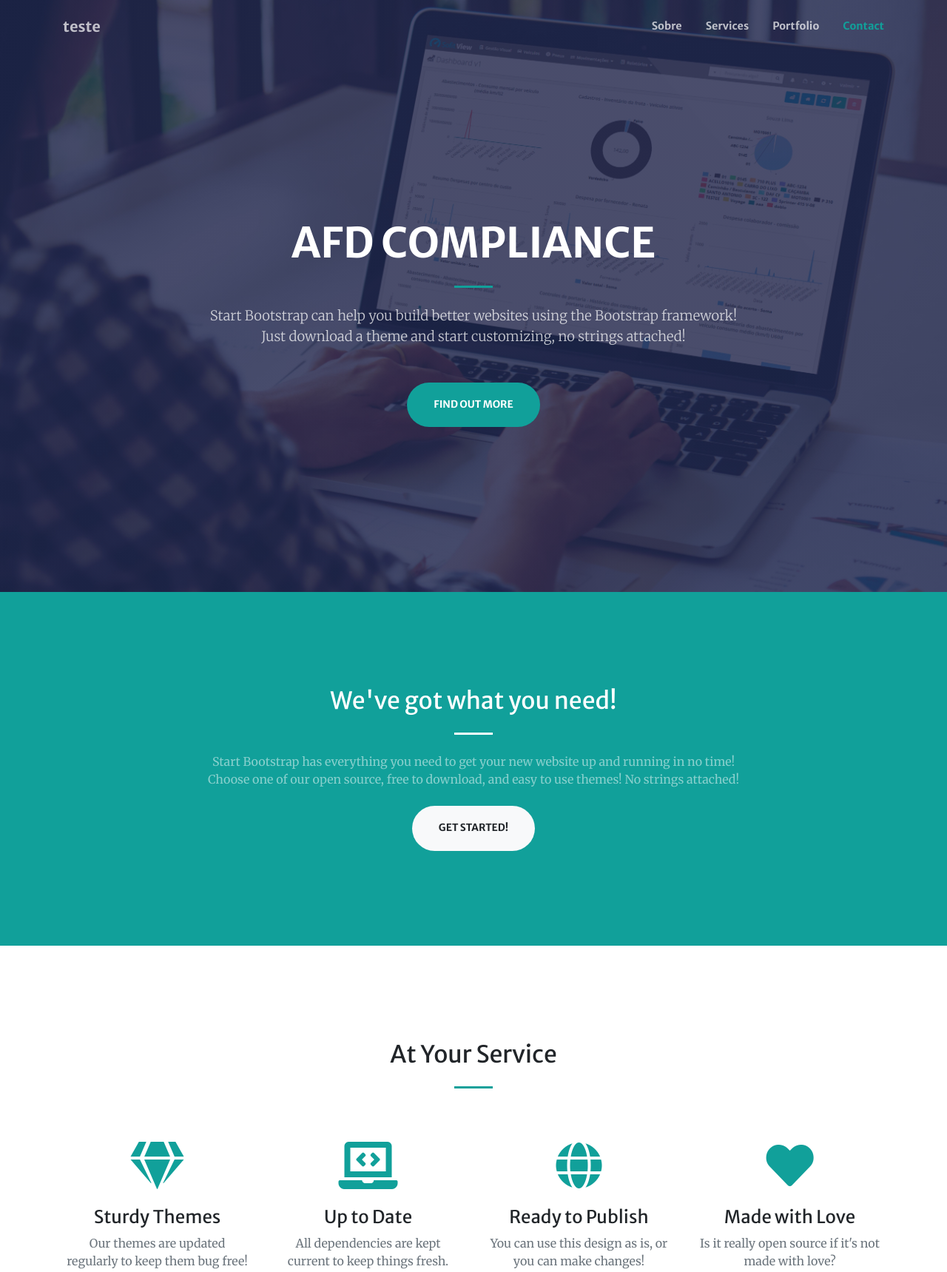
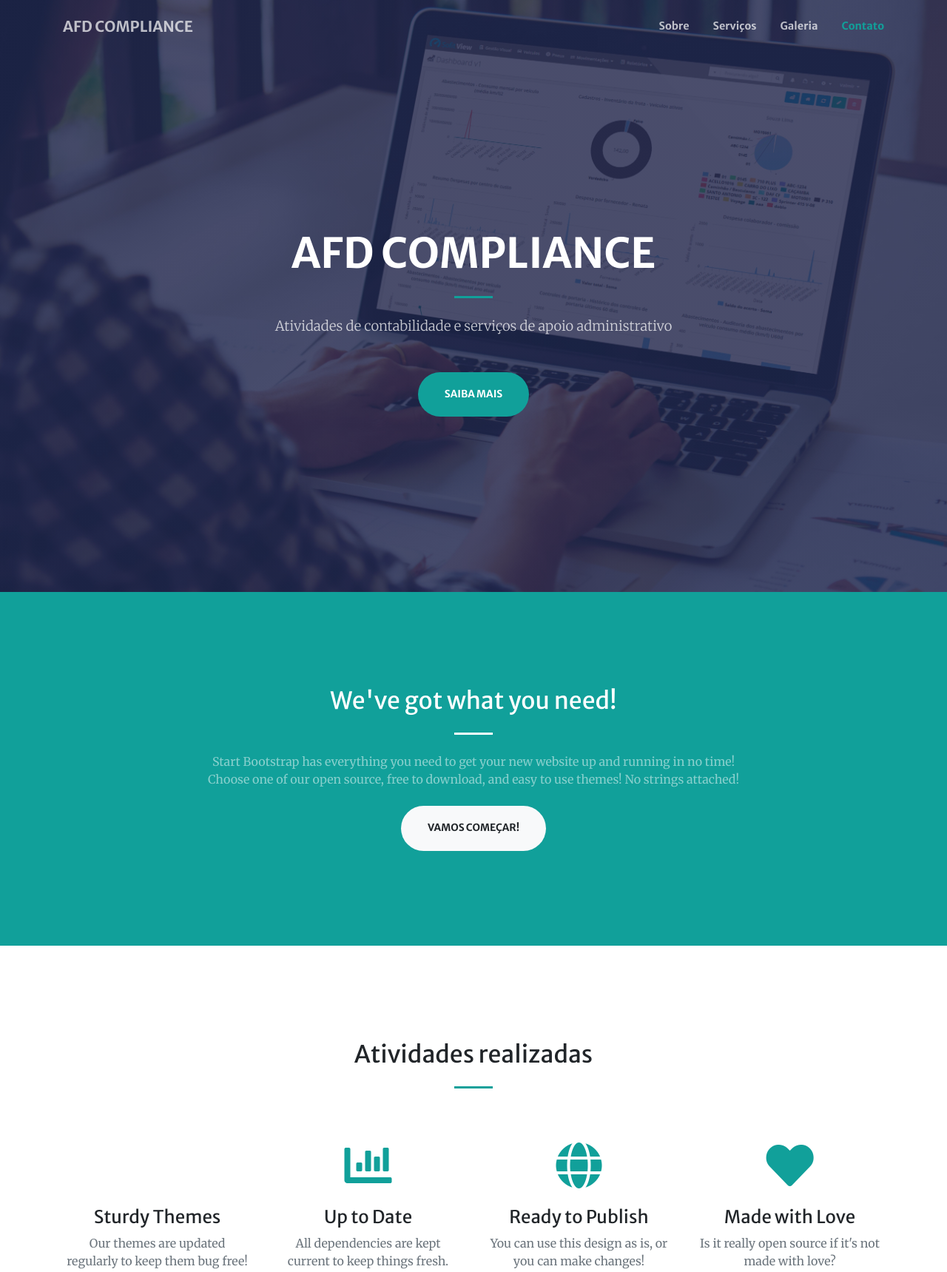
Before and after one commit to mahenriquess/afdcompliance, a website with bundled scripts: page index.html in a window 1280 px wide. Shown: the top 1719 px of the page at 74% size. Built offline with nearby package versions, Linux system fonts and the light colour scheme.

Commit message:
inicio de mudanças em textos

```diff
--- a/index.html
+++ b/index.html
@@ -8,10 +8,11 @@
   <meta name="description" content="">
   <meta name="author" content="">
 
-  <title>Creative - Start Bootstrap Theme</title>
+  <title>AFD COMPLIANCE</title>
 
   <!-- Font Awesome Icons -->
   <link href="vendor/fontawesome-free/css/all.min.css" rel="stylesheet" type="text/css">
+  <link rel="stylesheet" href="https://cdnjs.cloudflare.com/ajax/libs/font-awesome/4.7.0/css/font-awesome.min.css">
 
   <!-- Google Fonts -->
   <link href="https://fonts.googleapis.com/css?family=Merriweather+Sans:400,700" rel="stylesheet">
@@ -30,7 +31,7 @@
   <!-- Navigation -->
   <nav class="navbar navbar-expand-lg navbar-light fixed-top py-3" id="mainNav">
     <div class="container">
-      <a class="navbar-brand js-scroll-trigger" href="#page-top"><!--- <img src="./img/afd/164457f01_2a333ea6df704ab4b16534a4420341b3.png">-->teste</a>
+      <a class="navbar-brand js-scroll-trigger" href="#page-top"><!--- <img src="./img/afd/164457f01_2a333ea6df704ab4b16534a4420341b3.png">-->AFD COMPLIANCE</a>
       <button class="navbar-toggler navbar-toggler-right" type="button" data-toggle="collapse" data-target="#navbarResponsive" aria-controls="navbarResponsive" aria-expanded="false" aria-label="Toggle navigation">
         <span class="navbar-toggler-icon"></span>
       </button>
@@ -40,13 +41,13 @@
             <a class="nav-link js-scroll-trigger" href="#sobre">Sobre</a>
           </li>
           <li class="nav-item">
-            <a class="nav-link js-scroll-trigger" href="#services">Services</a>
+            <a class="nav-link js-scroll-trigger" href="#servicos">Serviços</a>
           </li>
           <li class="nav-item">
-            <a class="nav-link js-scroll-trigger" href="#portfolio">Portfolio</a>
+            <a class="nav-link js-scroll-trigger" href="#portfolio">Galeria</a>
           </li>
           <li class="nav-item">
-            <a class="nav-link js-scroll-trigger" href="#contact">Contact</a>
+            <a class="nav-link js-scroll-trigger" href="#contato">Contato</a>
           </li>
         </ul>
       </div>
@@ -62,8 +63,8 @@
           <hr class="divider my-4">
         </div>
         <div class="col-lg-8 align-self-baseline">
-          <p class="text-white-75 font-weight-light mb-5">Start Bootstrap can help you build better websites using the Bootstrap framework! Just download a theme and start customizing, no strings attached!</p>
-          <a class="btn btn-primary btn-xl js-scroll-trigger" href="#sobre">Find Out More</a>
+          <p class="text-white-75 font-weight-light mb-5">Atividades de contabilidade e serviços de apoio administrativo</p>
+          <a class="btn btn-primary btn-xl js-scroll-trigger" href="#sobre">Saiba Mais</a>
         </div>
       </div>
     </div>
@@ -77,28 +78,28 @@
           <h2 class="text-white mt-0">We've got what you need!</h2>
           <hr class="divider light my-4">
           <p class="text-white-50 mb-4">Start Bootstrap has everything you need to get your new website up and running in no time! Choose one of our open source, free to download, and easy to use themes! No strings attached!</p>
-          <a class="btn btn-light btn-xl js-scroll-trigger" href="#services">Get Started!</a>
+          <a class="btn btn-light btn-xl js-scroll-trigger" href="#contato">Vamos Começar!</a>
         </div>
       </div>
     </div>
   </section>
 
-  <!-- Services Section -->
-  <section class="page-section" id="services">
+  <!-- servicos Section -->
+  <section class="page-section" id="servicos">
     <div class="container">
-      <h2 class="text-center mt-0">At Your Service</h2>
+      <h2 class="text-center mt-0">Atividades realizadas</h2>
       <hr class="divider my-4">
       <div class="row">
         <div class="col-lg-3 col-md-6 text-center">
           <div class="mt-5">
-            <i class="fas fa-4x fa-gem text-primary mb-4"></i>
+            <i class="fa fa-4x fa fa-dashboard text-primary mb-4"></i>
             <h3 class="h4 mb-2">Sturdy Themes</h3>
             <p class="text-muted mb-0">Our themes are updated regularly to keep them bug free!</p>
           </div>
         </div>
         <div class="col-lg-3 col-md-6 text-center">
           <div class="mt-5">
-            <i class="fas fa-4x fa-laptop-code text-primary mb-4"></i>
+            <i class="fas fa-4x fa-bar-chart text-primary mb-4"></i>
             <h3 class="h4 mb-2">Up to Date</h3>
             <p class="text-muted mb-0">All dependencies are kept current to keep things fresh.</p>
           </div>
@@ -207,8 +208,8 @@
     </div>
   </section>
 
-  <!-- Contact Section -->
-  <section class="page-section" id="contact">
+  <!-- contato Section -->
+  <section class="page-section" id="contato">
     <div class="container">
       <div class="row justify-content-center">
         <div class="col-lg-8 text-center">
@@ -220,12 +221,12 @@
       <div class="row">
         <div class="col-lg-4 ml-auto text-center mb-5 mb-lg-0">
           <i class="fas fa-phone fa-3x mb-3 text-muted"></i>
-          <div>+1 (202) 555-0149</div>
+          <div>+55 11 93344-1750</div>
         </div>
         <div class="col-lg-4 mr-auto text-center">
           <i class="fas fa-envelope fa-3x mb-3 text-muted"></i>
           <!-- Make sure to change the email address in anchor text AND the link below! -->
-          <a class="d-block" href="mailto:contact@yourwebsite.com">contact@yourwebsite.com</a>
+          <a class="d-block" href="mailto:flavia@afdcompliance.com.br">flavia@afdcompliance.com.br</a>
         </div>
       </div>
     </div>
@@ -234,7 +235,7 @@
   <!-- Footer -->
   <footer class="bg-light py-5">
     <div class="container">
-      <div class="small text-center text-muted">Copyright &copy; 2019 - Start Bootstrap</div>
+      <div class="small text-center text-muted">Copyright &copy; 2019 - Marcelo Henrique da Silva</div>
     </div>
   </footer>
 
```
